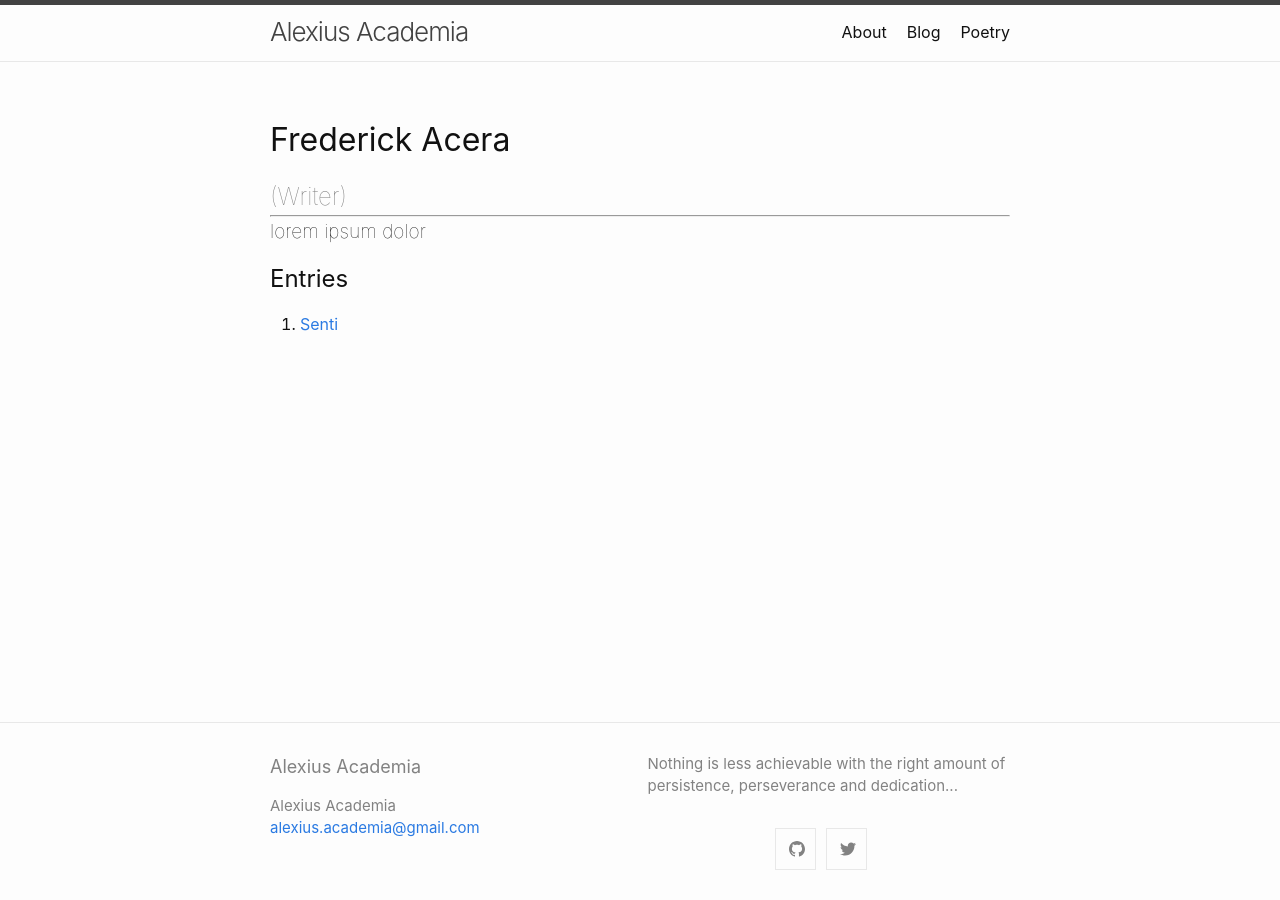
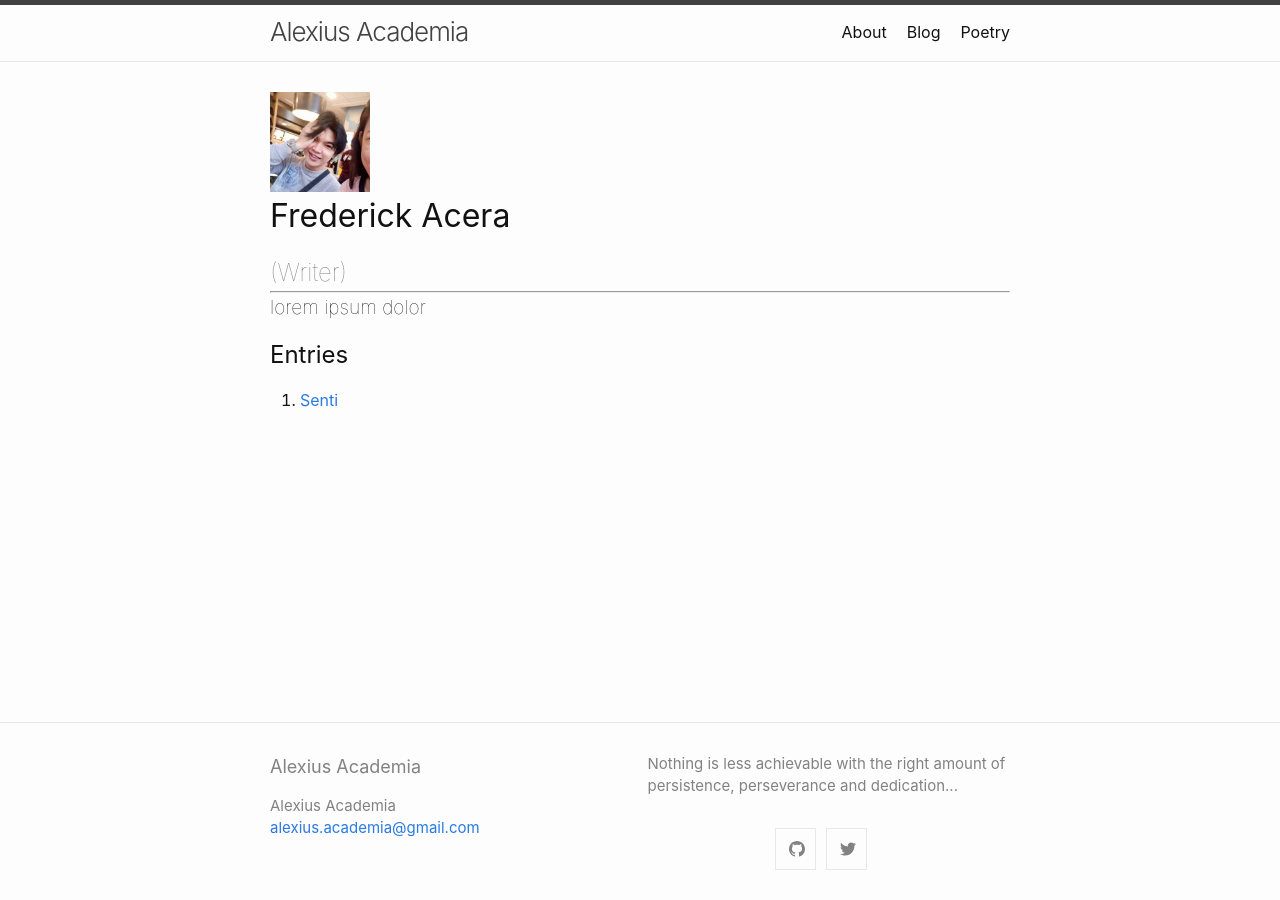
Before and after one commit to alexiusacademia/alexiusacademia.github.io, a Jekyll site: the page built from _authors/fred.md, in a window 1280 px wide. Built offline with Jekyll 4.4.1, drawn with Linux system fonts in a browser that asks for light colours; comment, search, counter and statistics services are not loaded.

Commit message:
Added profile for fred

```diff
--- a/_authors/fred.md
+++ b/_authors/fred.md
@@ -3,5 +3,6 @@ layout: author
 short_name: fred
 name: Frederick Acera
 position: Writer
+photo: "profile_pics/fred.jpg"
 ---
 lorem ipsum dolor
```
Also changed, not shown: _authors/profile_pics/fred.jpg (added).
